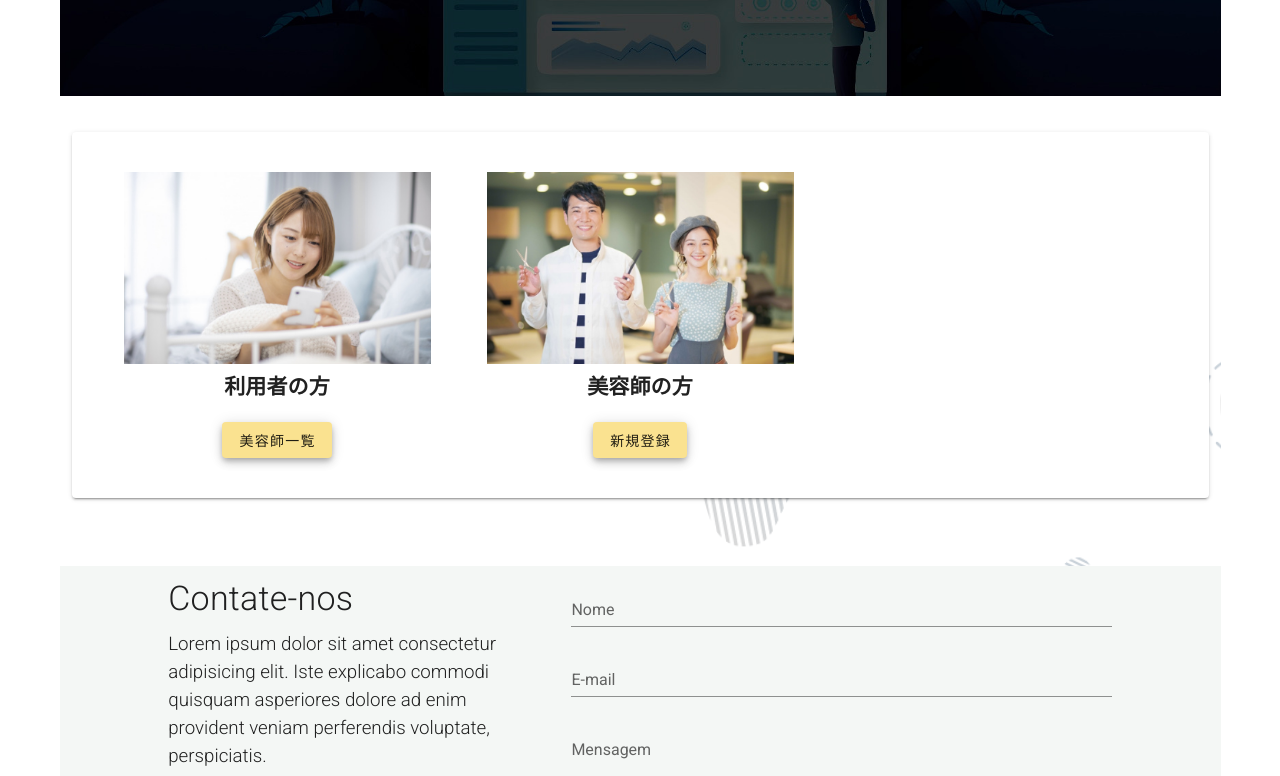
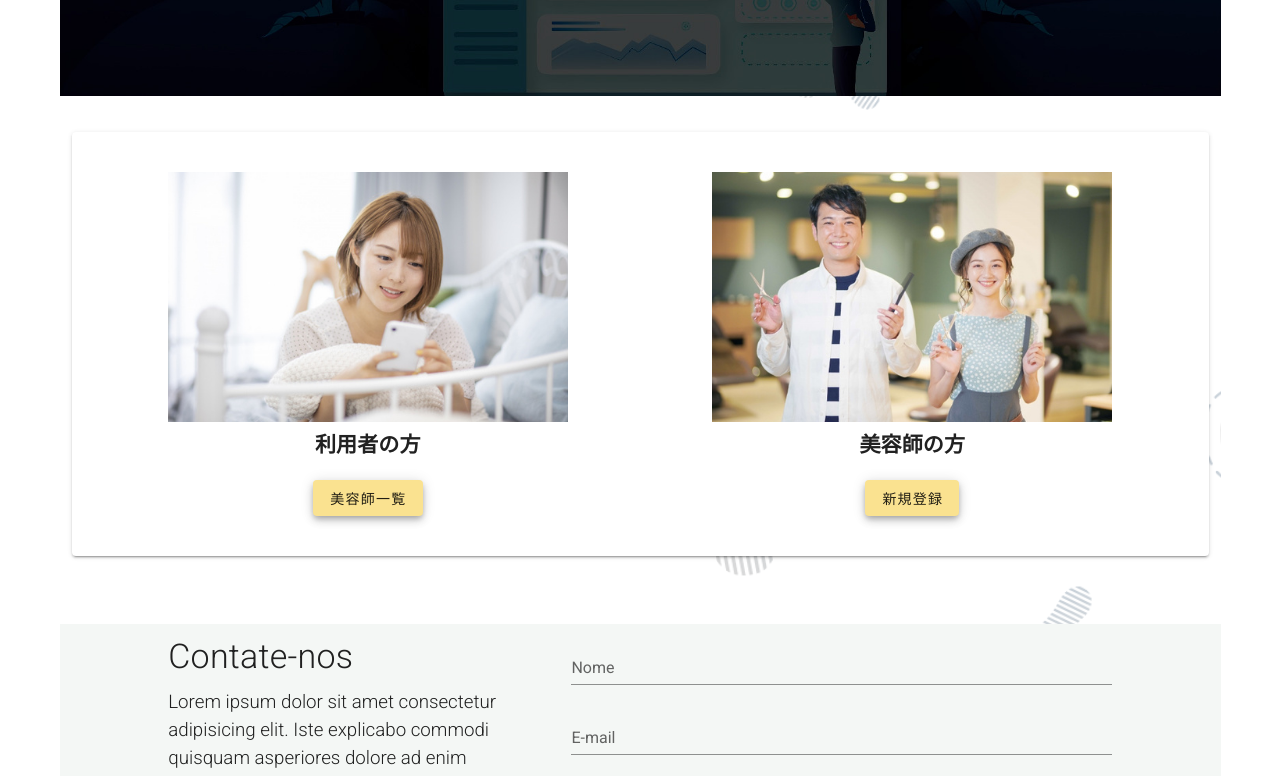
Before and after one commit to fumihub/beautySalonFreelance, a Nuxt app: page / in a window 1280 px wide. Shown: the part 2000-2776 px from the top of the page. Built offline with nearby package versions, Linux system fonts and the light colour scheme.

Commit message:
#19 UserSectionの画像サイズ不具合修正

```diff
--- a/components/UsersSection.vue
+++ b/components/UsersSection.vue
@@ -6,7 +6,7 @@
           <v-card style="width: 100%">
             <v-row class="text-center ma-6">
               <!-- 利用者の方 -->
-              <v-col class="col-12 col-sm-6 col-md-4">
+              <v-col class="col-12 col-sm-6">
                 <div class="flex-center">
                   <v-card-text>
                     <div class="flex-center my-3">
@@ -23,7 +23,7 @@
                 </div>
               </v-col>
               <!-- 美容師の方 -->
-              <v-col class="col-12 col-sm-6 col-md-4">
+              <v-col class="col-12 col-sm-6">
                 <div class="flex-center">
                   <v-card-text>
                     <div class="flex-center my-3">
```
